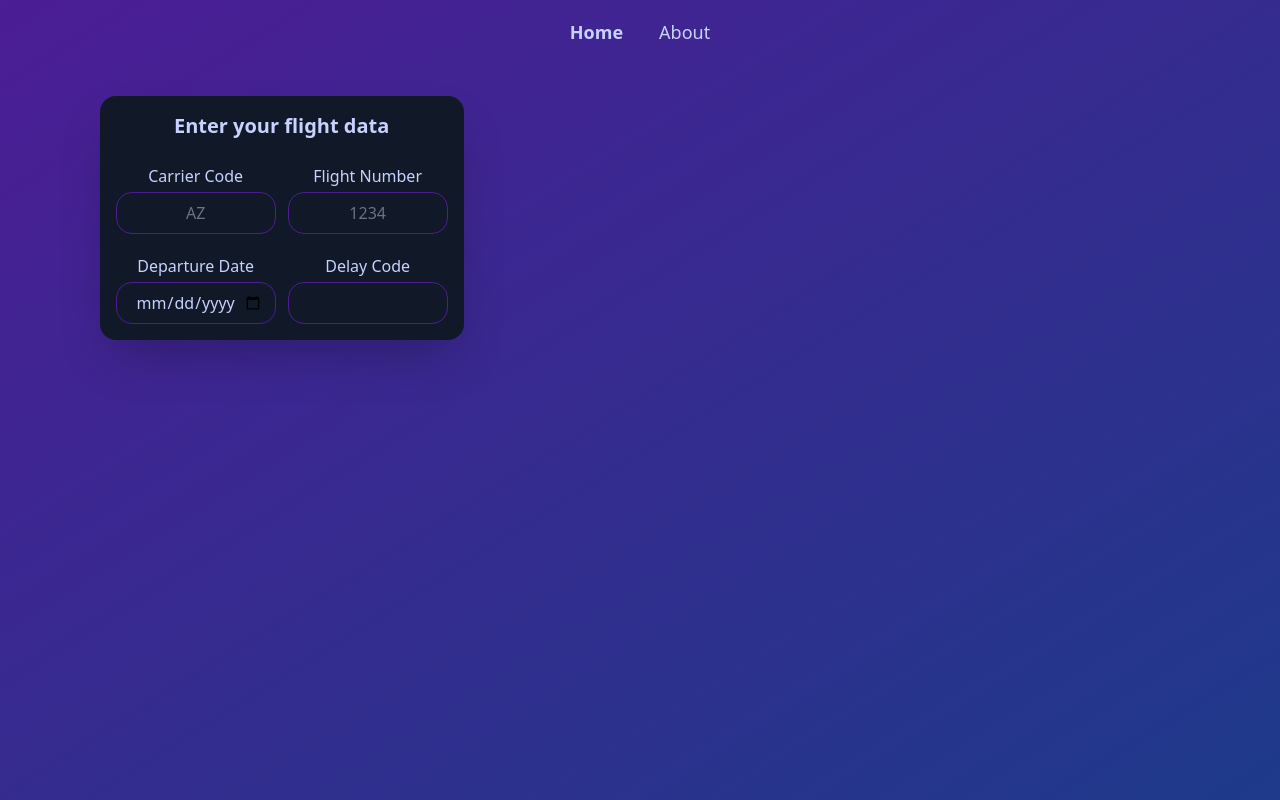
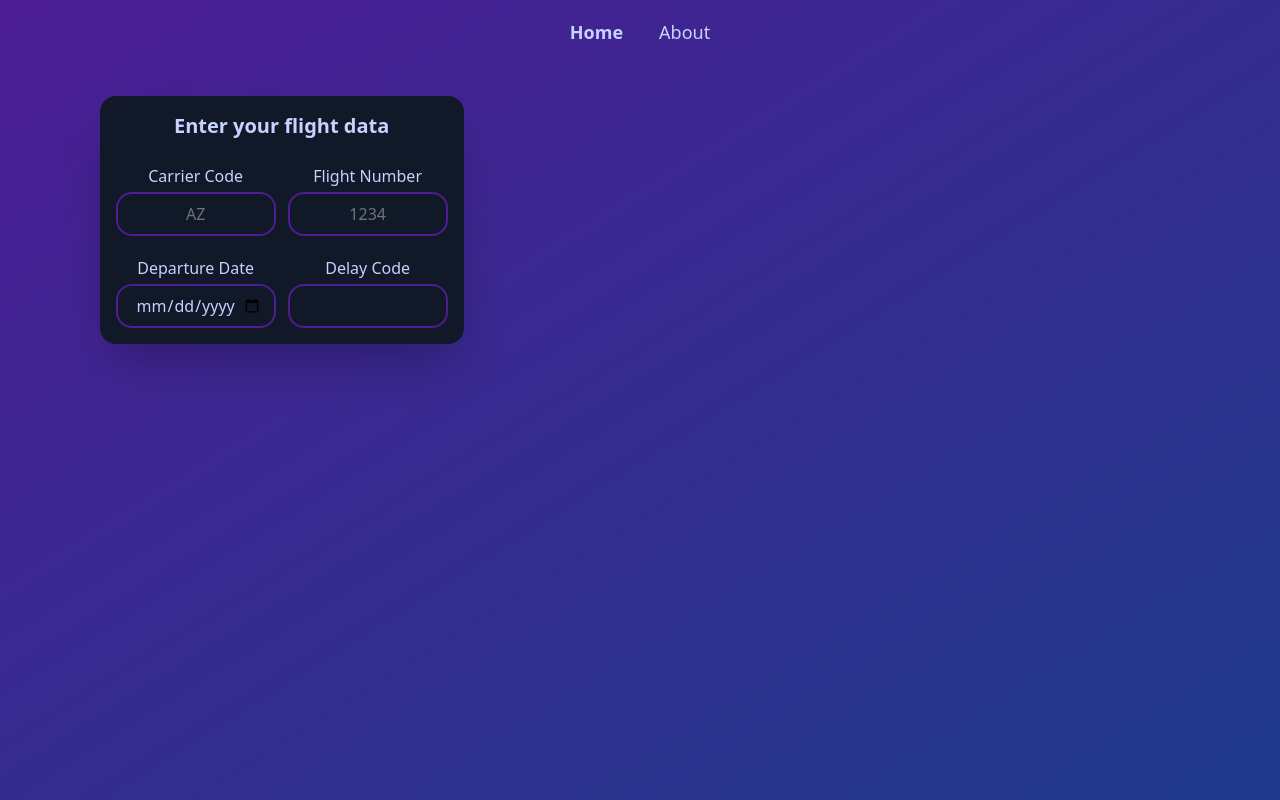
Before and after one commit to lodelux/flight-prediction, a Vue app: page / in a window 1280 px wide. Built offline with nearby package versions, Linux system fonts and the light colour scheme; a web font is replaced by a local one.

Commit message:
base input border 2

```diff
--- a/src/components/BaseInput.vue
+++ b/src/components/BaseInput.vue
@@ -16,6 +16,7 @@
         rounded-2xl
         text-center
         bg-transparent
+        border-2
         border-purple-900
       "
     />
```
